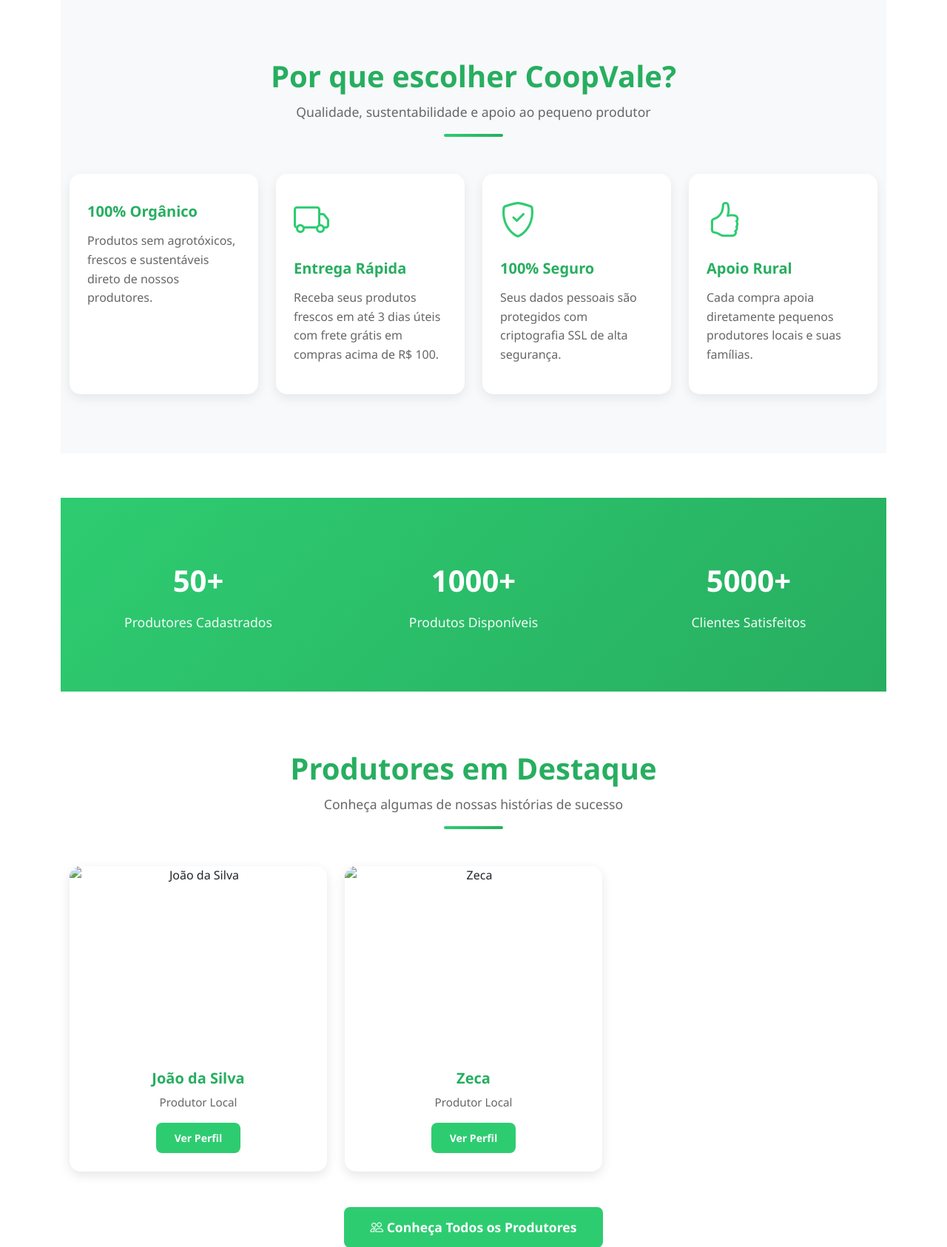
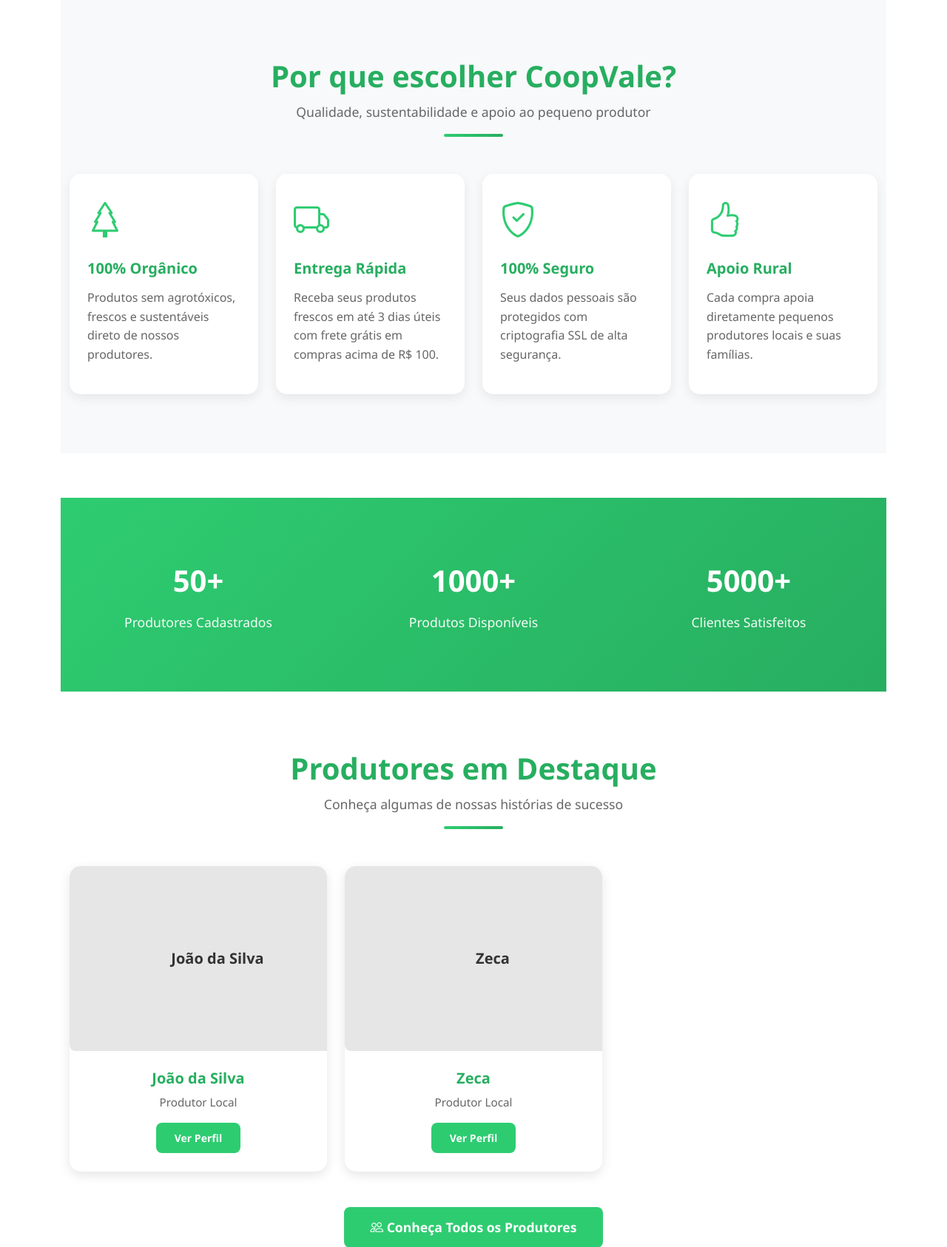
Before and after one commit to tomazdalcortivo/cooperativa-app, a Flask app: page /institucional/home in a window 1280 px wide. Shown: the part 494-2180 px from the top of the page at 74% size. Run offline with Flask 3, Linux system fonts and the light colour scheme; some libraries are stand-ins or nearby versions.

Commit message:
correcoes front

```diff
--- a/app/blueprints/institucional/routes.py
+++ b/app/blueprints/institucional/routes.py
@@ -27,7 +27,7 @@
             'id': 1,
             'titulo': 'Como escolher frutas e verduras frescas',
             'categoria': 'Dicas',
-            'data': '2025-01-15',
+            'data': '15/01/2025',
             'imagem': 'https://via.placeholder.com/400x250?text=Frutas+Frescas',
             'resumo': 'Aprenda a identificar alimentos frescos e de qualidade no mercado.',
             'conteudo': 'Texto completo do artigo...'
@@ -36,7 +36,7 @@
             'id': 2,
             'titulo': 'Receita: Suco natural de abóbora e gengibre',
             'categoria': 'Receita',
-            'data': '2025-01-10',
+            'data': '10/01/2025',
             'imagem': 'https://via.placeholder.com/400x250?text=Suco+Natural',
             'resumo': 'Uma receita deliciosa e saudável para toda a família.',
             'conteudo': 'Texto completo do artigo...'
@@ -45,7 +45,7 @@
             'id': 3,
             'titulo': 'Benefícios dos alimentos orgânicos para a saúde',
             'categoria': 'Saúde',
-            'data': '2025-01-05',
+            'data': '05/01/2025',
             'imagem': 'https://via.placeholder.com/400x250?text=Organicos',
             'resumo': 'Descubra os benefícios de consumir alimentos 100% orgânicos.',
             'conteudo': 'Texto completo do artigo...'
@@ -54,7 +54,7 @@
             'id': 4,
             'titulo': 'Conservação de alimentos: técnicas ancestrais',
             'categoria': 'Dicas',
-            'data': '2024-12-28',
+            'data': '28/12/2024',
             'imagem': 'https://via.placeholder.com/400x250?text=Conservacao',
             'resumo': 'Técnicas antigas e modernas para conservar seus alimentos.',
             'conteudo': 'Texto completo do artigo...'
@@ -63,7 +63,7 @@
             'id': 5,
             'titulo': 'Receita: Pão integral com sementes',
             'categoria': 'Receita',
-            'data': '2024-12-20',
+            'data': '20/12/2024',
             'imagem': 'https://via.placeholder.com/400x250?text=Pao+Integral',
             'resumo': 'Como fazer um delicioso pão integral em casa.',
             'conteudo': 'Texto completo do artigo...'
@@ -72,7 +72,7 @@
             'id': 6,
             'titulo': 'Sazonalidade: qual é a melhor época para cada alimento',
             'categoria': 'Educação',
-            'data': '2024-12-15',
+            'data': '15/12/2024',
             'imagem': 'https://via.placeholder.com/400x250?text=Sazonalidade',
             'resumo': 'Entenda quando cada alimento está na sua melhor forma.',
             'conteudo': 'Texto completo do artigo...'
@@ -89,7 +89,7 @@
         'id': post_id,
         'titulo': f'Post {post_id}',
         'categoria': 'Educação',
-        'data': '2025-01-15',
+        'data': '15/01/2025',
         'autor': 'Equipe CoopVale',
         'imagem': 'https://via.placeholder.com/800x400',
         'conteudo': 'Conteúdo completo do artigo aqui...'
--- a/app/templates/institucional/home.html
+++ b/app/templates/institucional/home.html
@@ -32,7 +32,7 @@
         font-size: 3.5rem;
         font-weight: 700;
         margin-bottom: 20px;
-        text-shadow: 2px 2px 4px rgba(0,0,0,0.2);
+        text-shadow: 2px 2px 4px rgba(0, 0, 0, 0.2);
     }
 
     .hero-section p {
@@ -65,7 +65,8 @@
     .btn-hero-primary:hover {
         background-color: #f0f0f0;
         transform: translateY(-2px);
-        box-shadow: 0 10px 25px rgba(0,0,0,0.2);
+        color: #000;
+        box-shadow: 0 10px 25px rgba(0, 0, 0, 0.2);
     }
 
     .btn-hero-secondary {
@@ -119,7 +120,7 @@
         overflow: hidden;
         transition: all 0.3s ease;
         height: 100%;
-        box-shadow: 0 5px 15px rgba(0,0,0,0.08);
+        box-shadow: 0 5px 15px rgba(0, 0, 0, 0.08);
     }
 
     .card-feature:hover {
@@ -176,7 +177,7 @@
     .produtor-card {
         border-radius: 15px;
         overflow: hidden;
-        box-shadow: 0 5px 15px rgba(0,0,0,0.1);
+        box-shadow: 0 5px 15px rgba(0, 0, 0, 0.1);
         transition: all 0.3s ease;
         text-align: center;
         border: none;
@@ -247,7 +248,7 @@
         background-color: #f0f0f0;
         transform: translateY(-2px);
         color: #27ae60;
-        box-shadow: 0 10px 25px rgba(0,0,0,0.2);
+        box-shadow: 0 10px 25px rgba(0, 0, 0, 0.2);
     }
 
     /* About Section */
@@ -286,9 +287,19 @@
 
     .about-image img {
         border-radius: 15px;
-        box-shadow: 0 10px 30px rgba(0,0,0,0.1);
+        box-shadow: 0 10px 30px rgba(0, 0, 0, 0.1);
         max-width: 100%;
         height: auto;
+    }
+
+    .placeholder-image {
+        width: 400px;
+        height: 250px;
+        background: #e6e6e6;
+        border-radius: 8px;
+        font-weight: bold;
+        font-size: 20px;
+        color: #333;
     }
 
     /* Responsive */
@@ -351,7 +362,7 @@
             <div class="col-md-6 col-lg-3">
                 <div class="card card-feature p-4">
                     <div class="card-feature-icon">
-                        <i class="bi bi-leaf"></i>
+                        <i class="bi bi-tree"></i>
                     </div>
                     <h5>100% Orgânico</h5>
                     <p>Produtos sem agrotóxicos, frescos e sustentáveis direto de nossos produtores.</p>
@@ -431,7 +442,10 @@
             {% for produtor in produtores %}
             <div class="col-md-6 col-lg-4">
                 <div class="card produtor-card">
-                        <img src="https://via.placeholder.com/400x250?text={{ produtor.nome }}" alt="{{ produtor.nome }}">
+                    <div class="placeholder-image d-flex align-items-center justify-content-center">
+                        <span>{{ produtor.nome }}</span>
+                    </div>
+
                     <div class="produtor-info">
                         <h5>{{ produtor.nome }}</h5>
                         <p>{{ produtor.especialidade if produtor.especialidade else 'Produtor Local' }}</p>
@@ -463,16 +477,15 @@
 <section class="about-preview">
     <div class="container">
         <div class="about-content">
-            <div class="about-text col-lg-6">
+            <div class="about-text col-lg-12">
                 <h2>Sobre a CoopVale</h2>
-                <p>A CoopVale é uma cooperativa de produtores rurais comprometida com a sustentabilidade, qualidade e valorização do trabalho no campo.</p>
-                <p>Desde sua fundação, conectamos pequenos produtores com consumidores que valorizam produtos frescos, saudáveis e produzidos com responsabilidade ambiental.</p>
+                <p>A CoopVale é uma cooperativa de produtores rurais comprometida com a sustentabilidade, qualidade e
+                    valorização do trabalho no campo.</p>
+                <p>Desde sua fundação, conectamos pequenos produtores com consumidores que valorizam produtos frescos,
+                    saudáveis e produzidos com responsabilidade ambiental.</p>
                 <a href="{{ url_for('institucional.sobre') }}" class="btn btn-success btn-lg">
                     <i class="bi bi-arrow-right"></i> Conheça Nossa História
                 </a>
-            </div>
-            <div class="col-lg-6">
-                <img src="https://via.placeholder.com/500x400?text=CoopVale" alt="CoopVale" class="img-fluid">
             </div>
         </div>
     </div>
```
Also changed, not shown: app/templates/institucional/blog.html (+0 -19 lines), app/templates/institucional/blog_detalhes.html (+0 -15 lines). Lines whose indentation alone changed are shown as unchanged.
